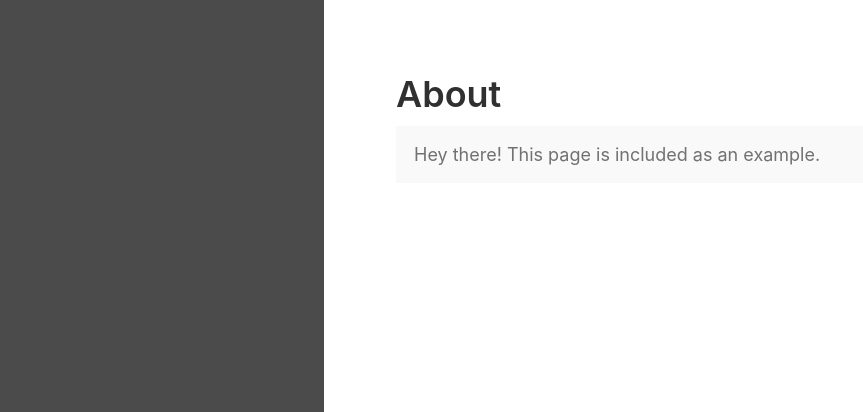
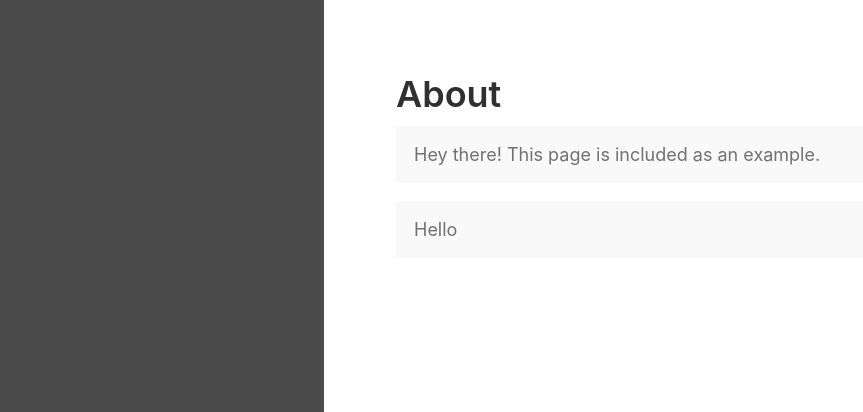
Before and after one commit to vpetrigo/vpetrigo.github.io, a Jekyll site: the page built from about.md, in a window 1280 px wide. Shown: the top 412 px of the page, without its empty margins (0-863 px from the left). Built offline with Jekyll 4.4.1, drawn with Linux system fonts in a browser that asks for light colours.

Commit message:
Update about.md

```diff
--- a/about.md
+++ b/about.md
@@ -6,3 +6,7 @@ title: About
 <p class="message">
   Hey there! This page is included as an example.
 </p>
+
+{% if jekyll.environment == "production" %}
+   <p class="message">Hello</p>
+{% endif %}
```
